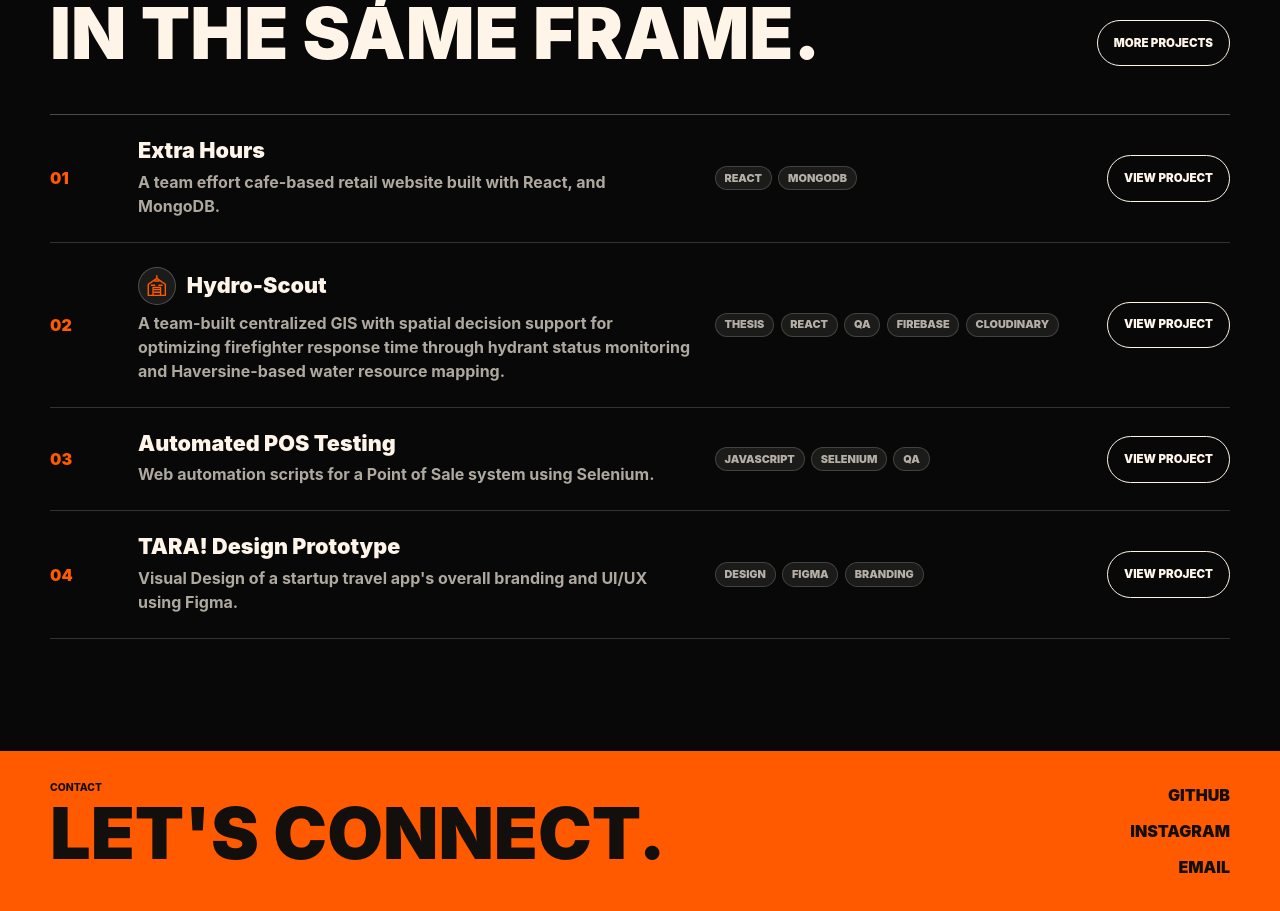
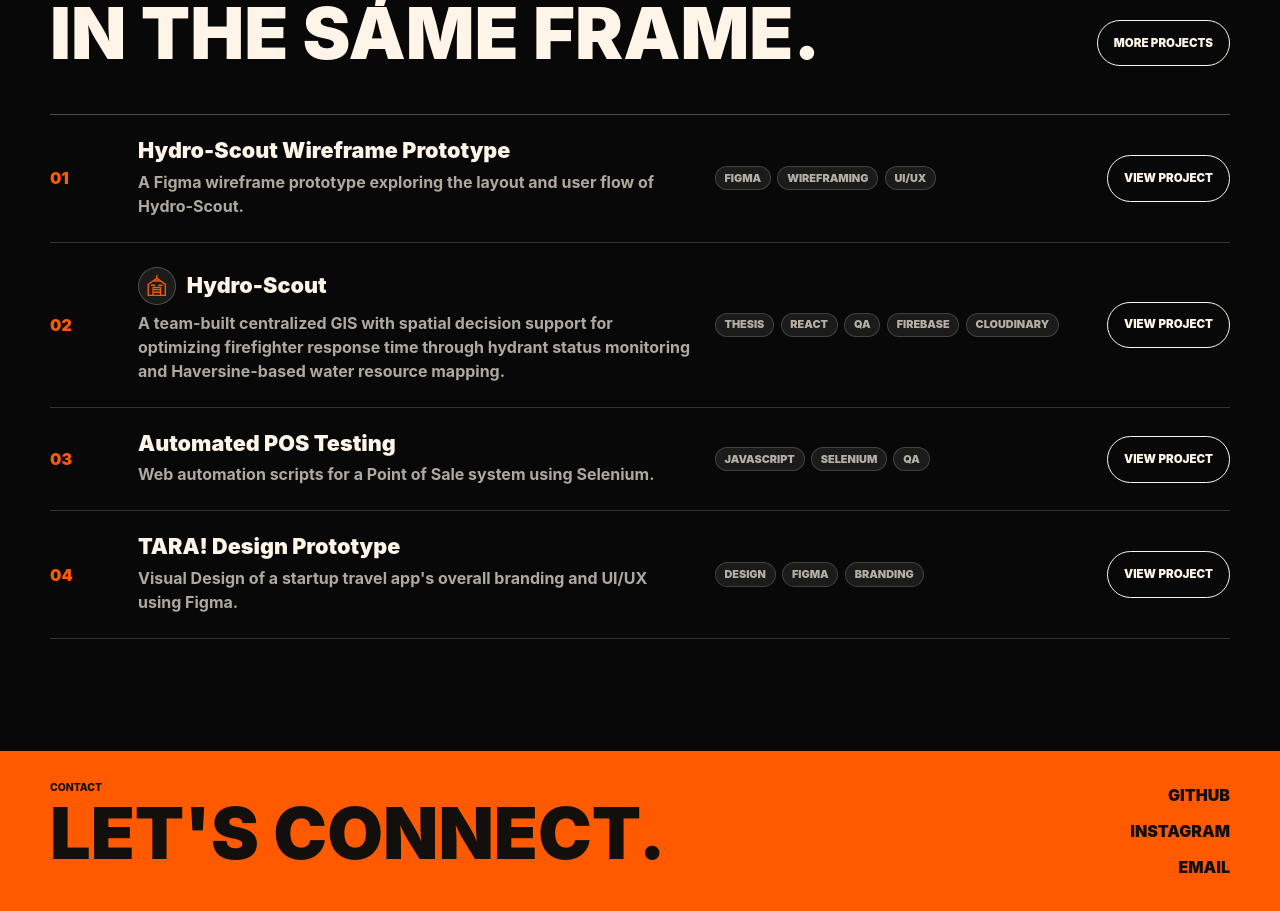
Before and after one commit to KARUUUUUU/my-portfolio-manangan, a React (Vite) app: page / in a window 1280 px wide. Shown: the part 2240-3151 px from the top of the page. Built offline with nearby package versions, Linux system fonts and the light colour scheme.

Commit message:
Replace Extra Hours with Hydro-Scout wireframe prototype

```diff
--- a/src/components/Projects.jsx
+++ b/src/components/Projects.jsx
@@ -2,10 +2,10 @@
   const myProjects = [
     {
       id: '01',
-      title: 'Extra Hours',
-      description: 'A team effort cafe-based retail website built with React, and MongoDB.',
-      tags: ['React', 'MongoDB'],
-      link: 'https://github.com/KARUUUUUU/Finals_Website-register-popup-main',
+      title: 'Hydro-Scout Wireframe Prototype',
+      description: 'A Figma wireframe prototype exploring the layout and user flow of Hydro-Scout.',
+      tags: ['Figma', 'Wireframing', 'UI/UX'],
+      link: 'https://www.figma.com/proto/rbhEArgc9AMs52ZR3JM22l/Hydro-Scout-Prototype?node-id=10-2&p=f&t=GxesLKQ0CoQ5KVc3-0&scaling=min-zoom&content-scaling=fixed&page-id=0%3A1&starting-point-node-id=10%3A2',
     },
     {
       id: '02',
```
